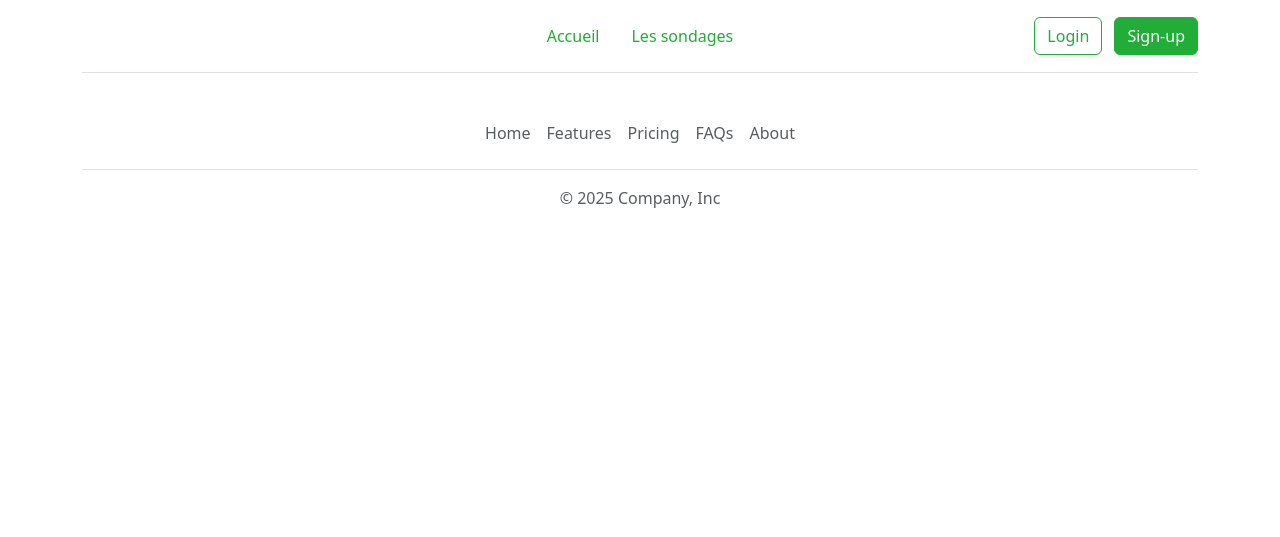
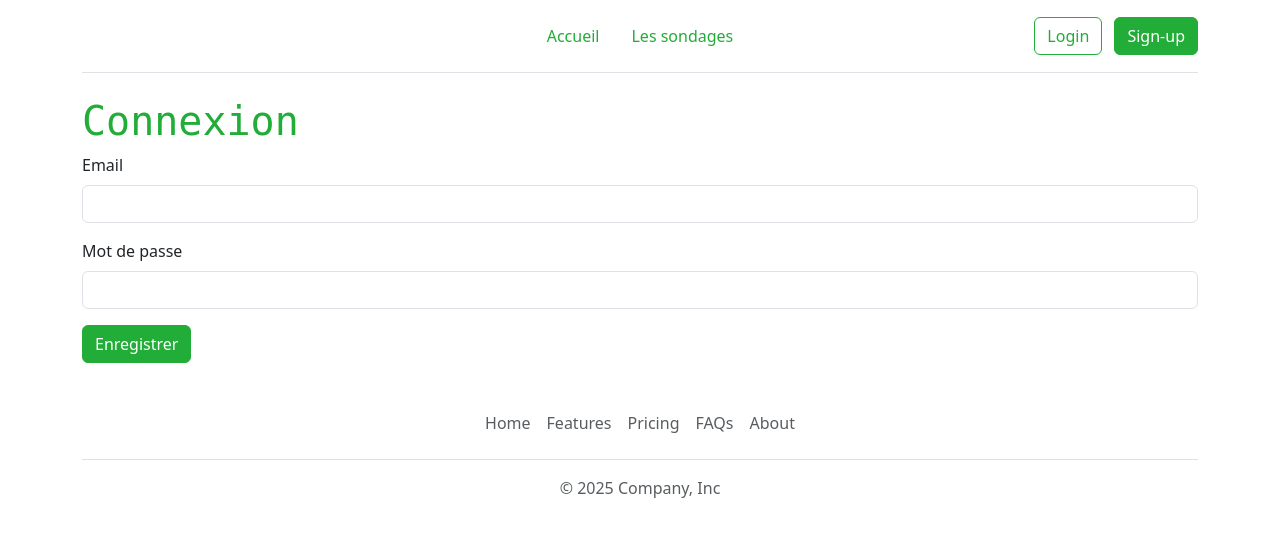
Before and after one commit to sophiamorchen/votit_soso, a PHP site: page /login.php in a window 1280 px wide. Shown: the top 537 px of the page. Run offline with PHP 8.4, Linux system fonts and the light colour scheme.

Commit message:
Ajout de la page de connexion avec le form BS + function corresp avec password_verify

```diff
--- /dev/null
+++ b/lib/user.php
@@ -0,0 +1,15 @@
+<?php
+
+function verifyUserLoginAndPassword(PDO $pdo, string $email, string $password): array|bool
+{
+    $query = $pdo->prepare('SELECT * FROM user WHERE email = :email');
+    $query->bindValue(':email', $email, PDO::PARAM_STR);
+    $query->execute();
+    $user = $query->fetch(PDO::FETCH_ASSOC);
+
+    if ($user && password_verify($password, $user['password'])) {
+        return $user;
+    } else {
+        return false;
+    }
+}
--- a/login.php
+++ b/login.php
@@ -1,12 +1,47 @@
 <?php require_once 'lib/required_files.php';
 
+require_once 'lib/user.php';
+require_once 'templates/header.php';
 
 
-
-require_once 'templates/header.php';
-?>
+$errors = [];
 
 
+if (isset($_POST['loginUser'])) {
+    $user = verifyUserLoginAndPassword($pdo, $_POST['email'], $_POST['password']);
+
+    if ($user) {
+        // on veut connecter l'utilisateur
+    } else {
+        // erreur
+        $errors[] = 'Les identifiants sont incorrects';
+    }
+}
+
+?>
+<h1>Connexion</h1>
+
+<?php foreach ($errors as $error) { ?>
+<div class="alert alert-danger" role="alert">
+    <?= $error; ?>
+</div>
+<?php } ?>
+
+
+<form method="POST">
+    <div class="mb-3">
+        <div class="mb-3">
+            <label for="email" class="form-label">Email</label>
+            <input type="email" class="form-control" id="email" name="email">
+        </div>
+        <div class="mb-3">
+            <label for="password" class="form-label">Mot de passe</label>
+            <input type="password" class="form-control" id="password" name="password">
+        </div>
+
+        <input type="submit" name="loginUser" class="btn btn-primary" value="Enregistrer">
+    </div>
+</form>
 
 
 <?php require_once 'templates/footer.php' ?>
```
Also changed, not shown: sondage.php (indentation only).
